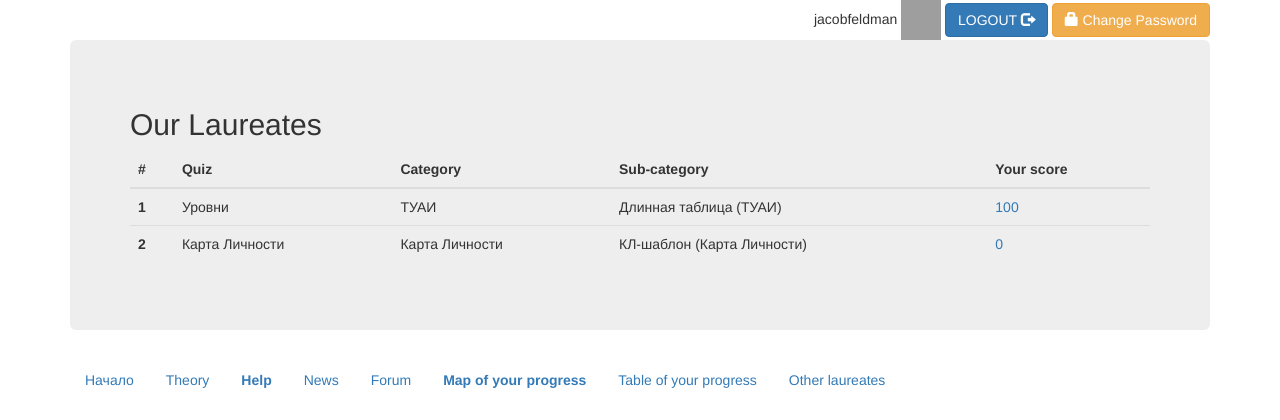
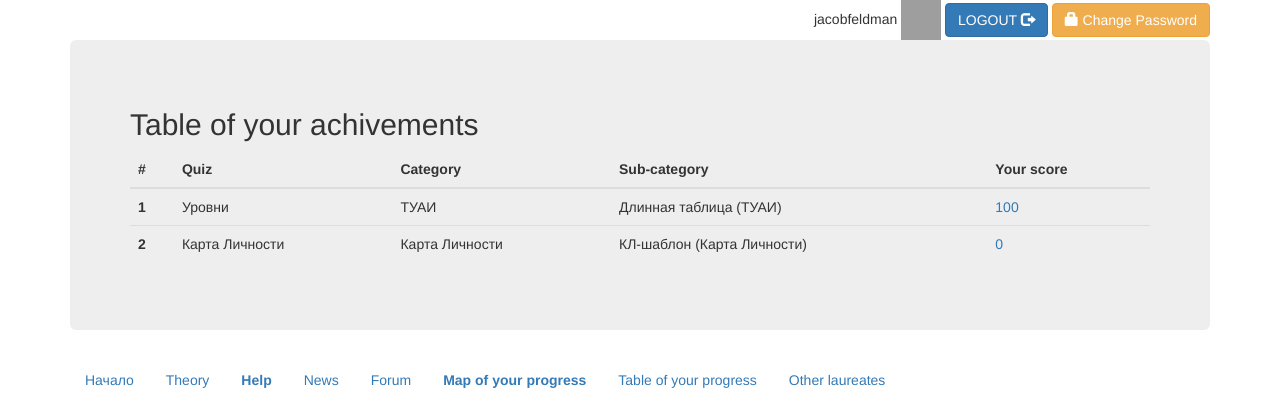
Before and after one commit to jfeldman777/feldman-club, a Django app: page /quiz_table/ in a window 1280 px wide. Shown: the top 420 px of the page. Run offline with Django 3.2, Linux system fonts and the light colour scheme; a user stored in the database is signed in; data comes from the database, SQL or seed files in the repository; both versions use the stored data as it was after the commit; some libraries are stand-ins or nearby versions; grey boxes are pictures that could not be loaded.

Commit message:
tab of header

```diff
--- a/templates/quiz_table.html
+++ b/templates/quiz_table.html
@@ -3,7 +3,7 @@
 
 {% block content %}
 <h2>
-{% trans 'Our Laureates' %}
+{% trans 'Table of your achivements' %}
 </h2>
 <table class="table table-inverse">
   <thead>
```
Also changed, not shown: club/locale/ru/LC_MESSAGES/django.po, db.sqlite3, essay/locale/ru/LC_MESSAGES/django.po, locale/ru/LC_MESSAGES/django.po, multichoice/locale/ru/LC_MESSAGES/django.po, quiz/locale/ru/LC_MESSAGES/django.po, true_false/locale/ru/LC_MESSAGES/django.po, 6 other files.
